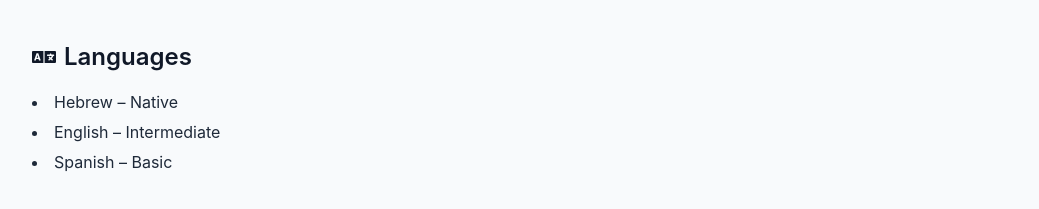
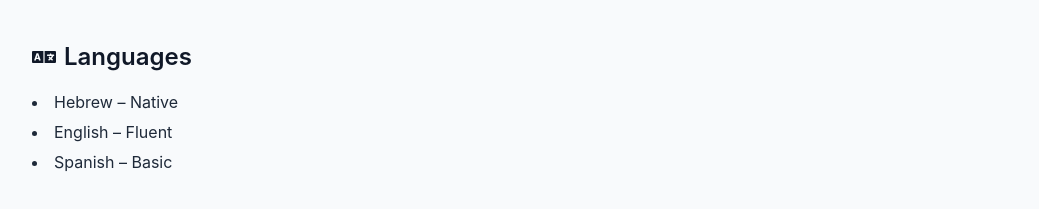
Before and after one commit to itayost/itay-portfolio, a Next.js app: page / in a window 1280 px wide. Shown: the part 1587-1796 px from the top of the page, without its empty margins (120-1159 px from the left). Built offline with nearby package versions, Linux system fonts and the light colour scheme.

Commit message:
Update Resume.tsx

```diff
--- a/src/components/sections/Resume.tsx
+++ b/src/components/sections/Resume.tsx
@@ -42,7 +42,7 @@ export default function ResumeSection() {
             </h2>
             <ul>
               <li>Hebrew – Native</li>
-              <li>English – Intermediate</li>
+              <li>English – Fluent</li>
               <li>Spanish – Basic</li>
             </ul>
           </div>
```
